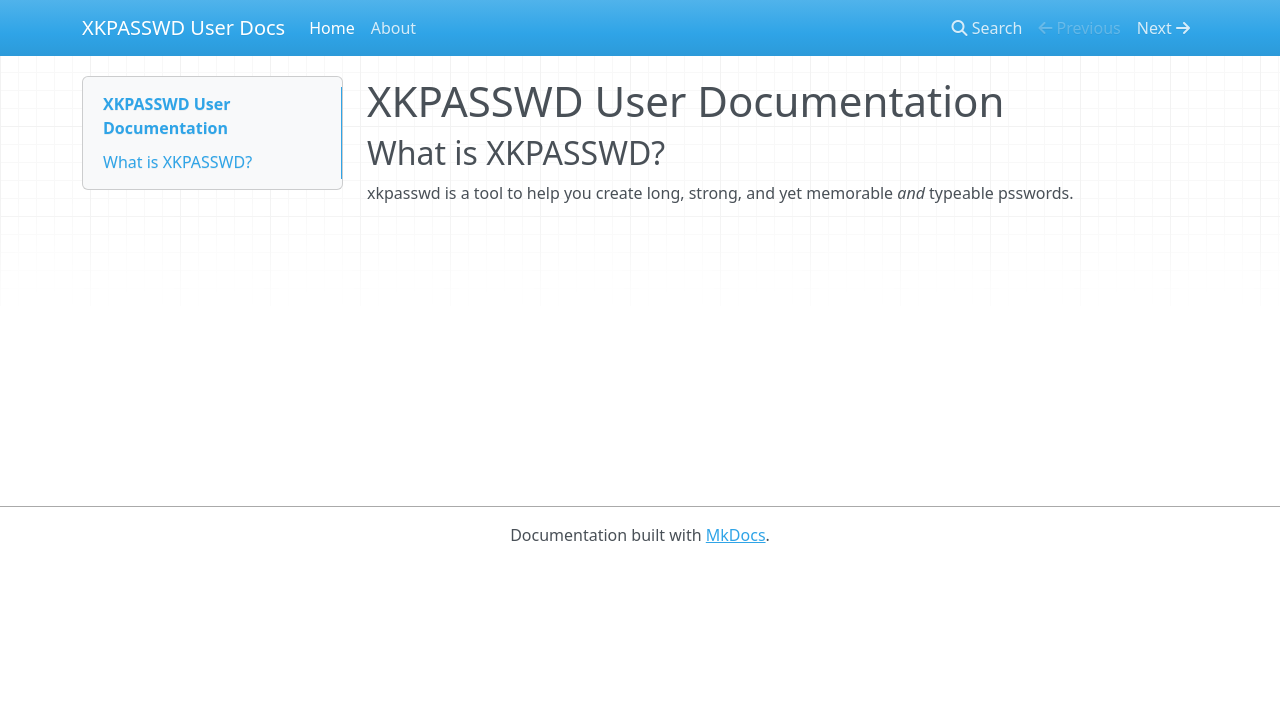
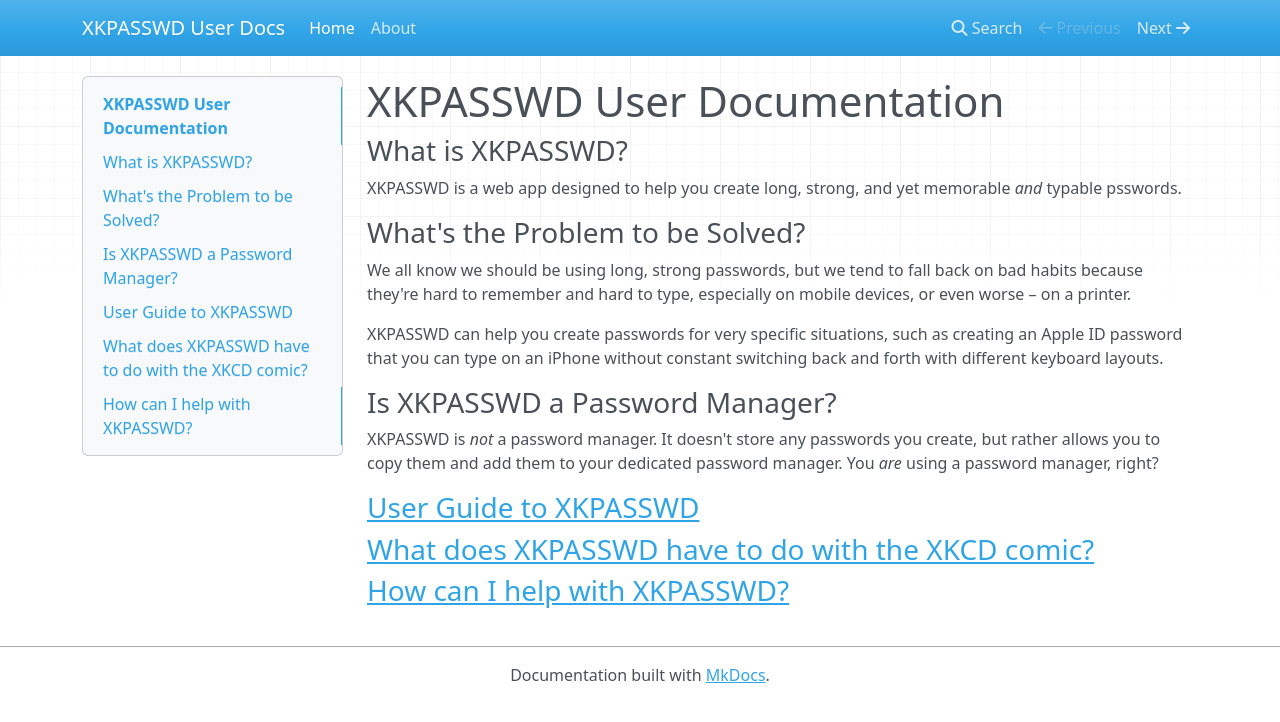
Before and after one commit to podfeet/user-docs-xkpasswd, an MkDocs documentation site: the page built from docs/index.md, in a window 1280 px wide. Shown: the top 722 px of the page. Built offline with MkDocs 1.6.1, drawn with Linux system fonts in a browser that asks for light colours; nearby versions of some CDN libraries.

Commit message:
Feat: Build out documentation pieces
add new files for cleanliness of design

```diff
--- a/docs/about.md
+++ b/docs/about.md
@@ -1,5 +1,5 @@
 # About
 
-xkpasswd-js is an open source project that is the brainchild of Bart Busschots. He created the original perl version of xkpasswd, and this JavaScript version of the tool is being created by a team of folks from the Programming By Stealth podcast where Bart Busschots and his co-host Allison Sheridan are teaching the audience to program.
+[xkpasswd-js](https://github.com/bartificer/xkpasswd-js) is an open source project that is the brainchild of developer and Security Specialist [Bart Busschots](https://github.com/bartificer). This JavaScript version of XKPASSWD is a port of Bart's original perl code.
 
-## What's the Problem to be Solved?
+This new version is being developed by primarily by Helma van der Linden along with other open source contributors. If you'd like to get involved in the development, including adding to the wishlist for features, read more [here](help-xkpasswd.md).
--- /dev/null
+++ b/docs/help-xkpasswd.md
@@ -0,0 +1,9 @@
+# How to Help With XKPASSWD
+
+Yes, and we welcome help. xkpasswd-js is an open source project being managed through GitHub. You can find the repository at [xkpasswd-js](https://github.com/bartificer/xkpasswd-js).
+
+Start by reading the [README.md](https://github.com/bartificer/xkpasswd-js/blob/main/README.md) where you'll learn about the [repository structure](https://github.com/bartificer/xkpasswd-js/blob/main/README.md#repository-structure) and prerequisites[](https://github.com/bartificer/xkpasswd-js/blob/main/README.md#repository-structure). We also have a versioning policy, a source control policy, and a style guide.
+
+If all of this sounds intimidating and you just want to document something that doesn't work properly, or maybe tell us about a feature you'd like, you can [go directly to the Issues tab](https://github.com/bartificer/xkpasswd-js/issues) and submit a new issue.
+
+We also have a [discussion area in GitHub](https://github.com/bartificer/xkpasswd-js/discussions) where you can chat with contributors about the project, maybe ask questions and share user stories about how awesome XKPASSWD is 😁.
--- a/docs/index.md
+++ b/docs/index.md
@@ -1,5 +1,21 @@
 # XKPASSWD User Documentation
 
-## What is XKPASSWD?
+### What is XKPASSWD?
 
-xkpasswd is a tool to help you create long, strong, and yet memorable _and_ typeable psswords.
+XKPASSWD is a web app designed to help you create long, strong, and yet memorable _and_ typable psswords.
+
+### What's the Problem to be Solved?
+
+We all know we should be using long, strong passwords, but we tend to fall back on bad habits because they're hard to remember and hard to type, especially on mobile devices, or even worse – on a printer.
+
+XKPASSWD can help you create passwords for very specific situations, such as creating an Apple ID password that you can type on an iPhone without constant switching back and forth with different keyboard layouts.
+
+### Is XKPASSWD a Password Manager?
+
+XKPASSWD is _not_ a password manager. It doesn't store any passwords you create, but rather allows you to copy them and add them to your dedicated password manager. You _are_ using a password manager, right?
+
+### [User Guide to XKPASSWD](user-guide.md)
+
+### [What does XKPASSWD have to do with the XKCD comic?](xkcd-comic.md)
+
+### [How can I help with XKPASSWD?](help-xkpasswd.md)
--- /dev/null
+++ b/docs/user-guide.md
@@ -0,0 +1,9 @@
+# User Guide
+
+### Why is it beta?
+
+When you first go to [xkpasswd.net](https://xkpasswd.net) while the project is in beta, you'll see an explanation of how this tool is being ported from old and busted Perl code to modern web-development languages including JavaScript. You'll be invited to push the "Use the Beta" button to get started. You can get directly to the beta version by going to [beta.xkpasswd.net](https://beta.xkpasswd.net).
+
+The tool is not yet feature-complete, but what you are able to use is functioning properly. If any feature is not functioning properly when you visit the tool, you'll see it labeled as such.
+
+### Overview
--- /dev/null
+++ b/docs/xkcd-comic.md
@@ -0,0 +1,9 @@
+## What does XKPASSWD have to do with XKCD?
+
+One of Randall Munroe's fabulous XKCD comics was part of the inspiration for XKPASSWD. In the comic entitled Password Strength, he illustrates how creating a super long gibberish passsword with upper and lower case letters, numbers, and symbols creates is nearly uncrackable and proves it by showing how many bits of entropy are in the password example. But it also explains how that same password is nearly impossible to remember.
+
+But then he shows how a long enough password that's actually human readable, memorable, and easy to type can have even more entropy, as long as the words in the password are randomly chosen.
+
+This concept is the basis for the math behind creating long, strong, memorable and typable passwords using XKPASSWD
+
+![XKCD drew a comic on the subject of password strength](https://imgs.xkcd.com/comics/password_strength.png)
--- a/mkdocs.yml
+++ b/mkdocs.yml
@@ -3,6 +3,7 @@ site_url: https://xkpasswd.net/userdocs
 nav:
   - Home: index.md
   - About: about.md
+
 theme:
   name: mkdocs
   navigation_depth: 4
```
